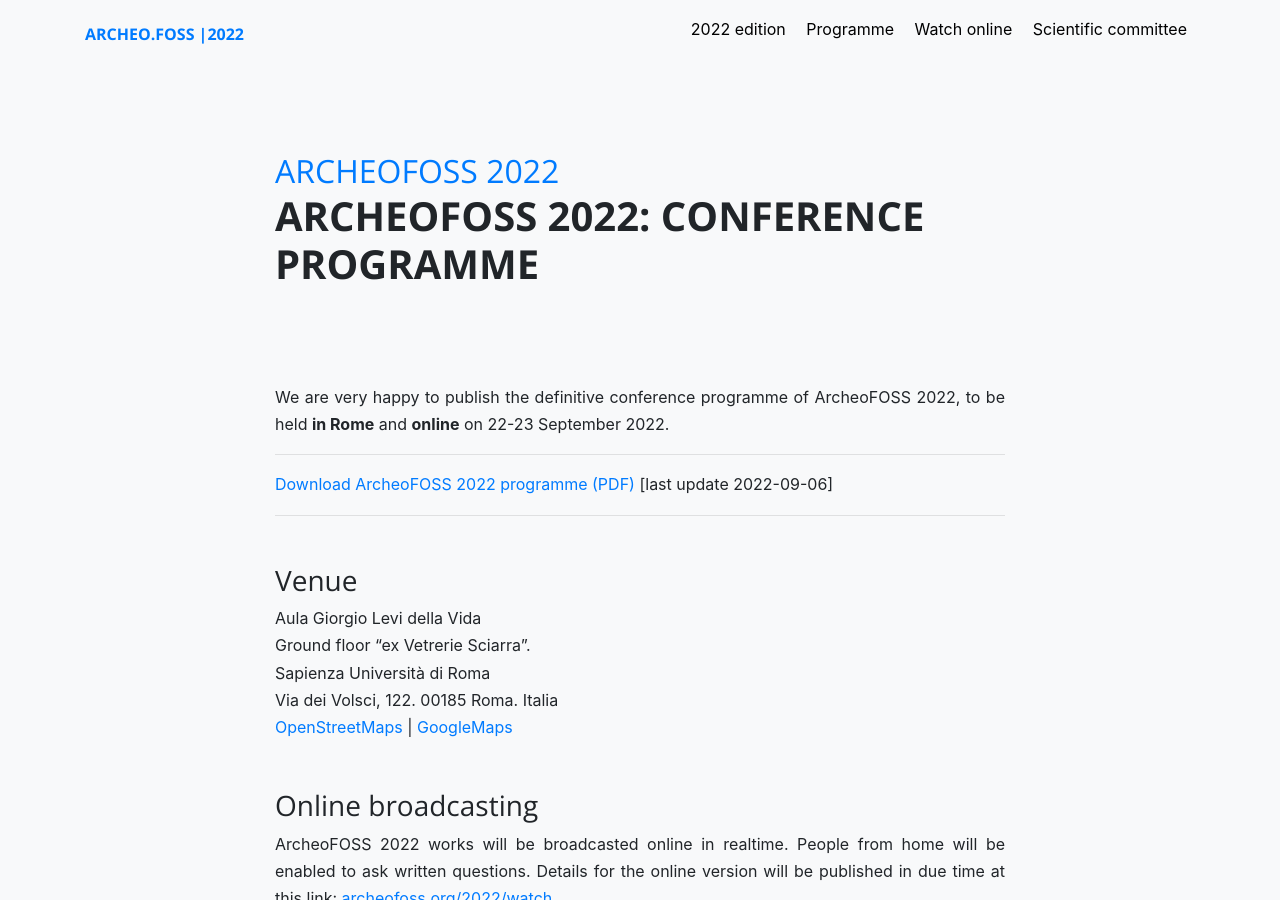
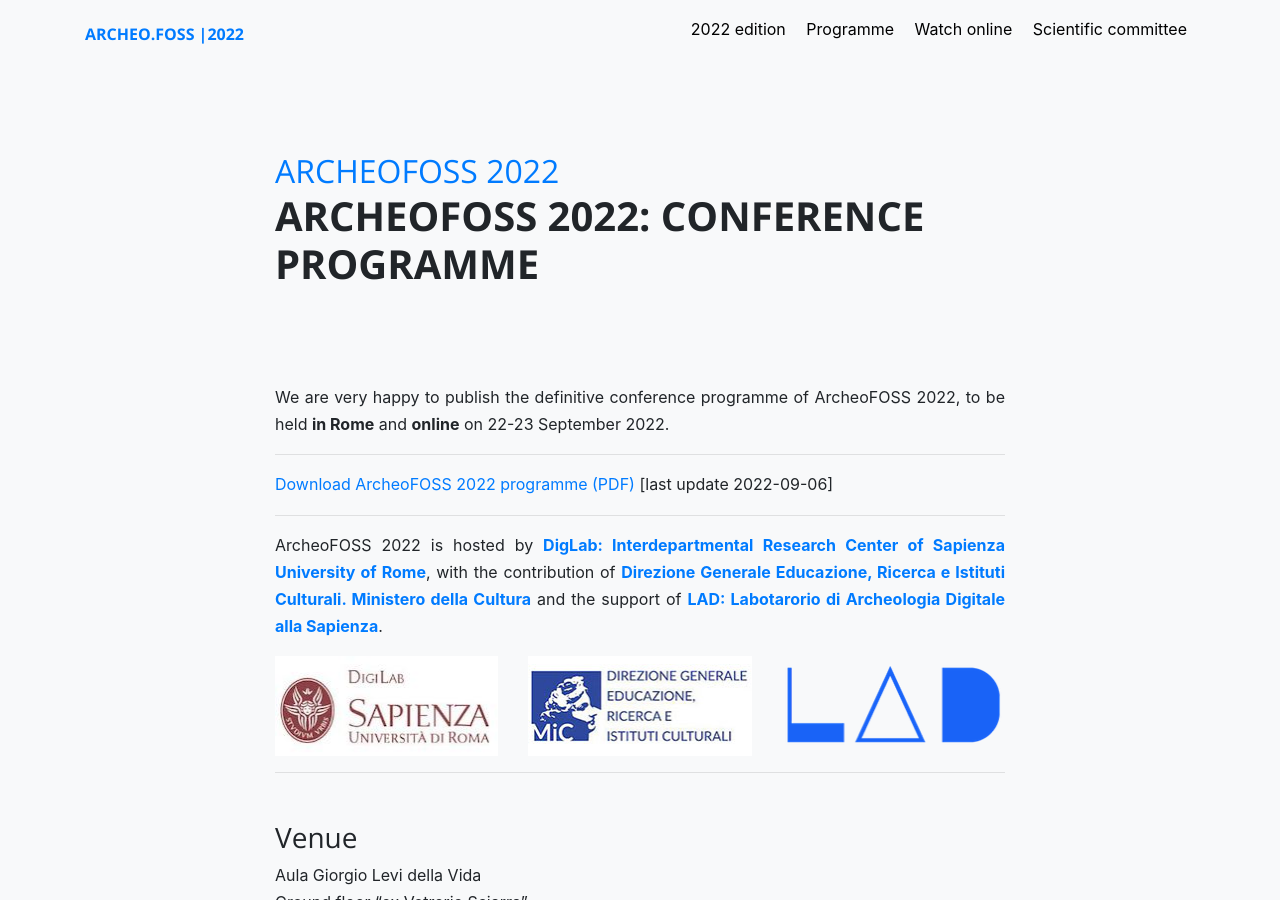
Before and after one commit to archeofoss/archeofoss, a Jekyll site: the page built from 2022/programme.md, in a window 1280 px wide and 900 px high. Built offline with Jekyll 4.4.1, drawn with Linux system fonts in a browser that asks for light colours; nearby versions of some CDN libraries.

Commit message:
Added credits in programme

```diff
--- a/2022/programme.md
+++ b/2022/programme.md
@@ -9,6 +9,28 @@
 
 ---
 [Download ArcheoFOSS 2022 programme (PDF)](./ArcheoFOSS-2022-programme.pdf) [last update 2022-09-06]
+
+---
+
+ArcheoFOSS 2022 is hosted by [**DigLab: Interdepartmental Research Center of Sapienza University of Rome**](https://digilab4.let.uniroma1.it/), with the contribution of [**Direzione Generale Educazione, Ricerca e Istituti Culturali. Ministero della Cultura**](https://dger.beniculturali.it/) and the support of [**LAD: Labotarorio di Archeologia Digitale alla Sapienza**](https://lad.saras.uniroma1.it/).
+
+<div class="row">
+    <div class="col-4">
+        <a href="https://digilab4.let.uniroma1.it/">
+            <img src="./logo-digilab.jpg" alt="DigiLab Sapienza" title="DigiLab Sapienza" class="img-fluid">
+        </a>
+    </div>
+    <div class="col-4">
+        <a href="https://dger.beniculturali.it/">
+            <img src="./logo-dgeric.jpg" alt="Direzione Generale Educazione, Ricerca e Istituti Culturali. Ministero della Cultura" title="Direzione Generale Educazione, Ricerca e Istituti Culturali. Ministero della Cultura"  class="img-fluid">
+        </a>
+    </div>
+    <div class="col-4">
+        <a href="https://lad.saras.uniroma1.it/">
+            <img src="./logo-lad.png" alt="LAD: Labotarorio di Archeologia Digitale alla Sapienza" title="LAD: Labotarorio di Archeologia Digitale alla Sapienza" class="img-fluid">
+        </a>
+    </div>
+</div>
 
 ---
 
```
Also changed, not shown: 2022/logo-dgeric.jpg (added), 2022/logo-digilab.jpg (added), 2022/logo-lad.png (added).
